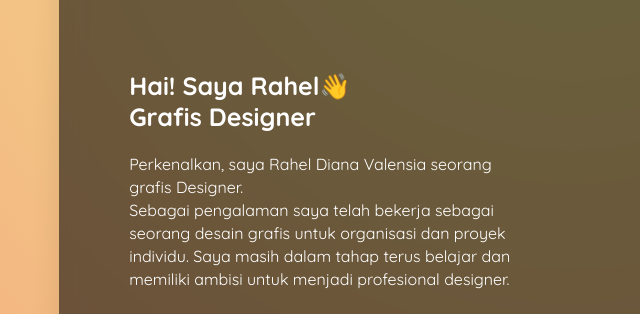
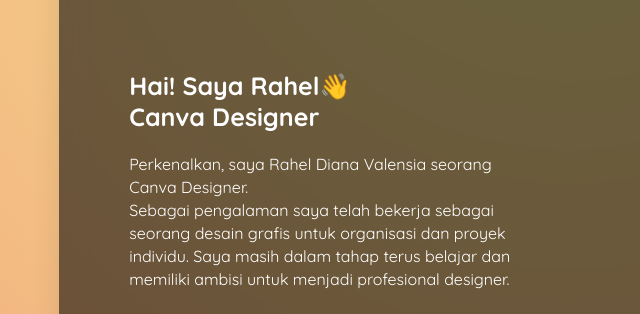
Before and after one commit to Raheldv/Rahelldv, a plain HTML site: page index.html in a window 1280 px wide. Shown: the part 217-531 px from the top of the page, 70-710 px from the left. Drawn offline with Linux system fonts and the light colour scheme.

Commit message:
Update index.html

```diff
--- a/index.html
+++ b/index.html
@@ -19,8 +19,8 @@
       </nav>
       <div class="content">
         <div class="main">
-          <h2>Hai! Saya Rahel👋<br>Grafis Designer</h2>
-          <p>Perkenalkan, saya Rahel Diana Valensia seorang grafis Designer.<br>Sebagai pengalaman saya telah bekerja sebagai seorang desain grafis untuk organisasi dan proyek individu. Saya masih dalam tahap terus belajar dan memiliki ambisi untuk menjadi profesional designer.</p>
+          <h2>Hai! Saya Rahel👋<br>Canva Designer</h2>
+          <p>Perkenalkan, saya Rahel Diana Valensia seorang Canva Designer.<br>Sebagai pengalaman saya telah bekerja sebagai seorang desain grafis untuk organisasi dan proyek individu. Saya masih dalam tahap terus belajar dan memiliki ambisi untuk menjadi profesional designer.</p>
          <a href="mailto:rahelldianaa02@gmail.com">
   <button>Contact me</button>
 </a>
```
